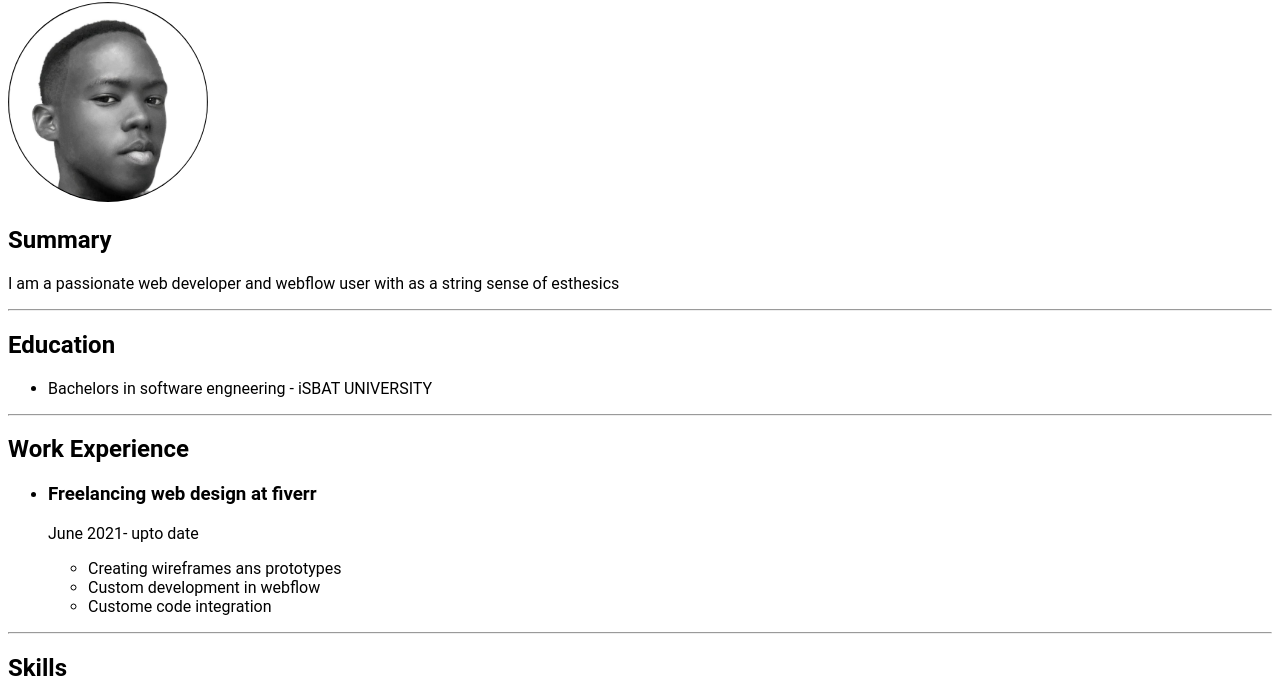
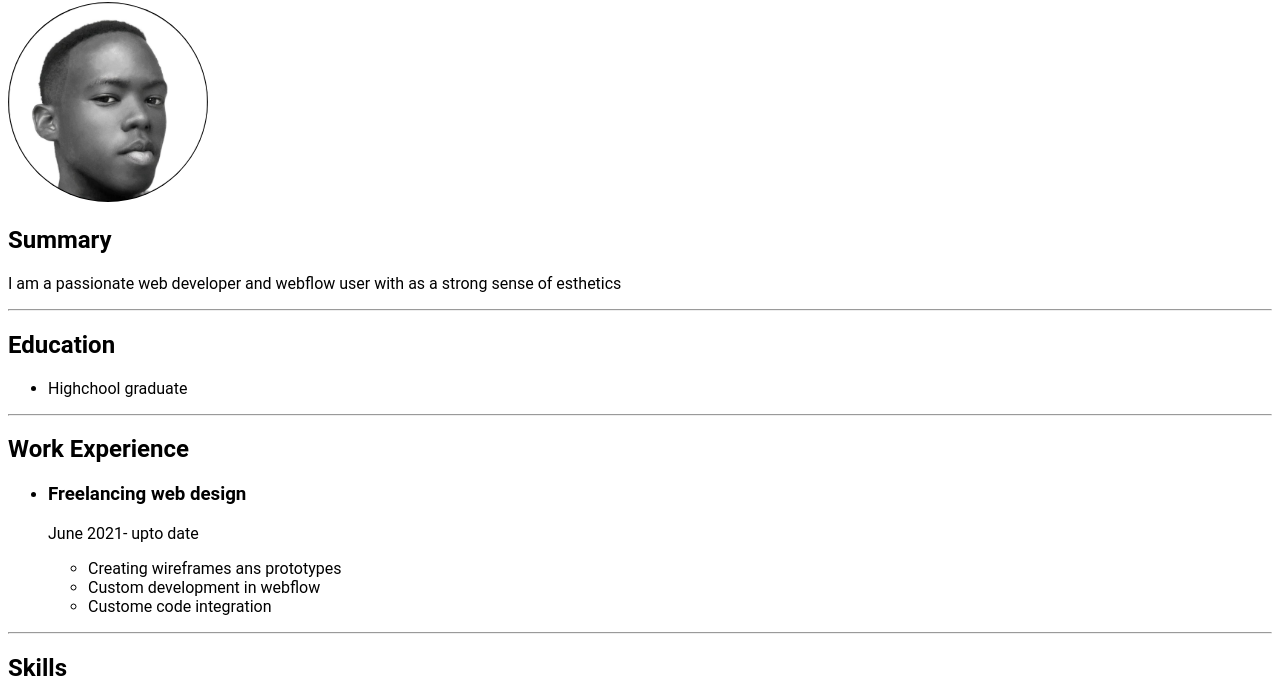
Before and after one commit to Yahyacoupon/html-portfolio, a plain HTML site: page index.html in a window 1280 px wide. Shown: the part 79-778 px from the top of the page. Drawn offline with Linux system fonts and the light colour scheme.

Commit message:
Update index.html

```diff
--- a/index.html
+++ b/index.html
@@ -10,21 +10,21 @@
   <h1>Am Yahya</h1>
   <img src="assets/my profile.jpg" alt="">
   <h2>Summary</h2>
-  <p>I am a passionate web developer and webflow user with as a string
-  sense of esthesics</p>
+  <p>I am a passionate web developer and webflow user with as a strong
+  sense of esthetics</p>
 
   <hr>
 
   <h2>Education</h2>
   <ul>
-    <li>Bachelors in software engneering - iSBAT UNIVERSITY</li>
+    <li>Highchool graduate</li>
   </ul>
 
   <hr>
 
   <h2>Work Experience</h2>
   <ul>
-    <li><h3>Freelancing web design at fiverr</h3>
+    <li><h3>Freelancing web design</h3>
       <p>June 2021- upto date</p>
       <ul>
         <li>Creating wireframes ans prototypes</li>
```
